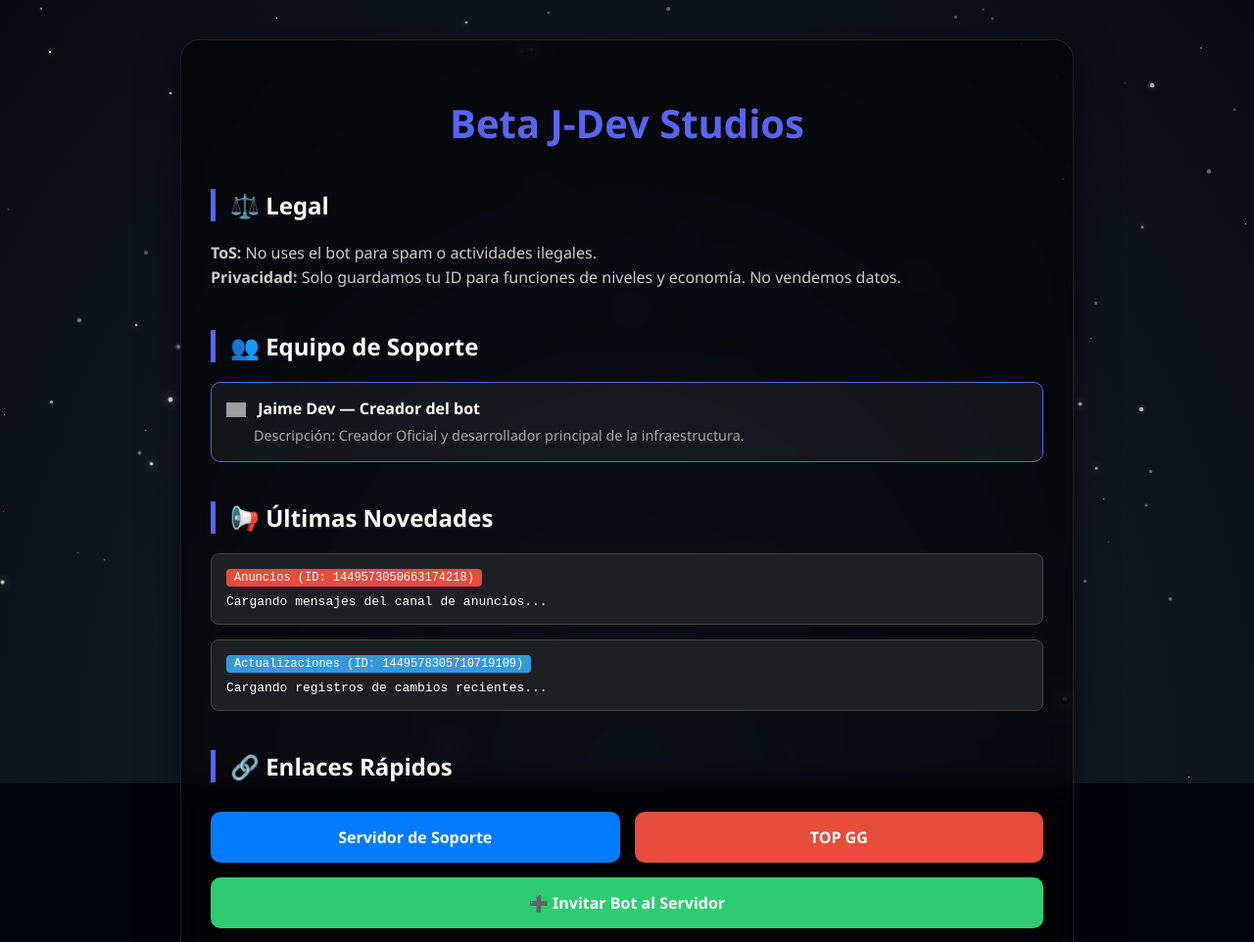
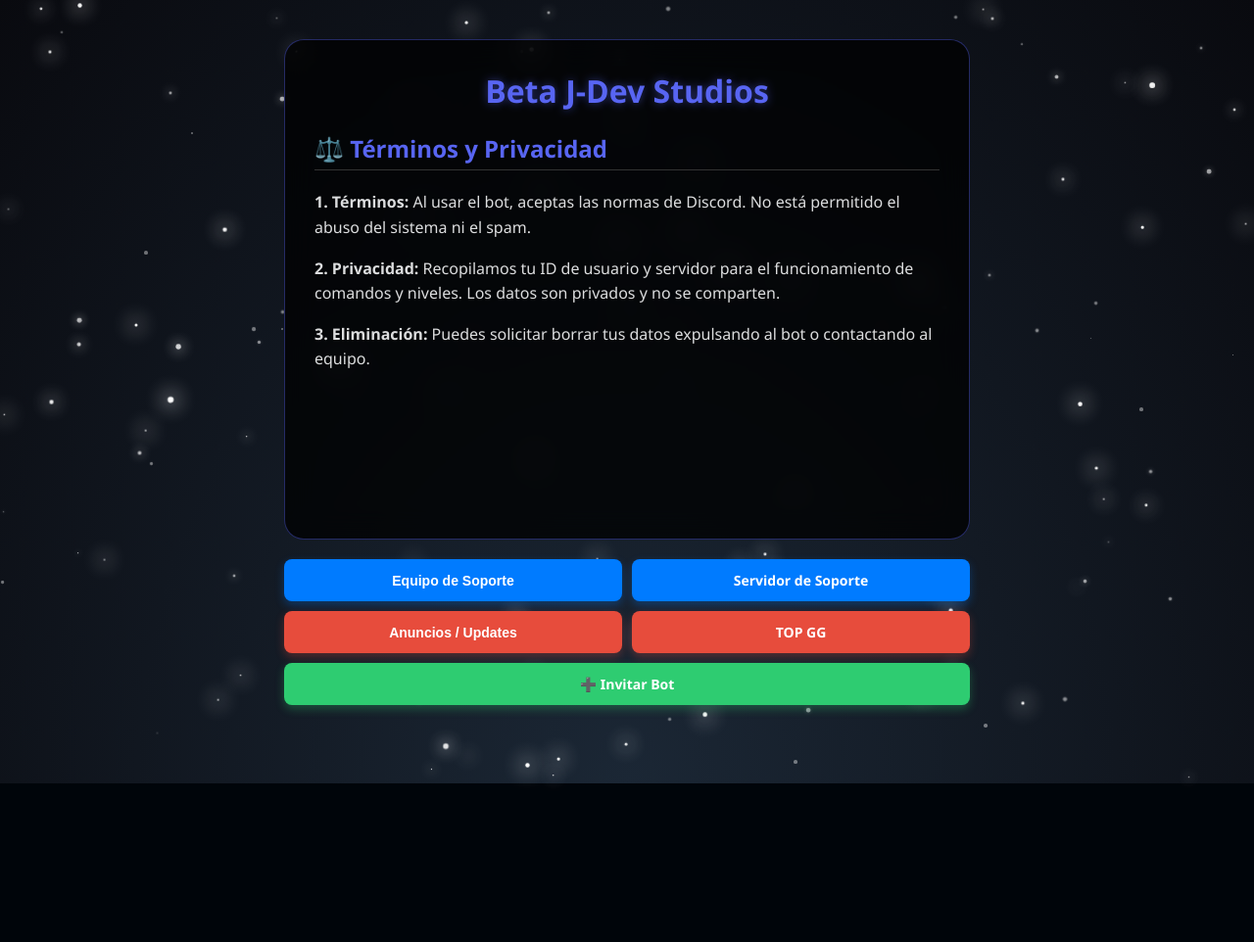
Before and after one commit to jaimecasag11-hub/bot-legal, a plain HTML site: page index.html in a window 1280 px wide. Shown: the top 962 px of the page at 98% size. After the commit the page ends 800 px from the top, so only its background shows below. Drawn offline with Linux system fonts and the light colour scheme; grey boxes are pictures that could not be loaded.

Commit message:
index.html

```diff
--- a/index.html
+++ b/index.html
@@ -3,88 +3,96 @@
 <head>
     <meta charset="UTF-8">
     <meta name="viewport" content="width=device-width, initial-scale=1.0">
-    <title>Beta J-Dev Studios - Legal & Soporte</title>
+    <title>Beta J-Dev Studios</title>
     <style>
-        body {
-            margin: 0; padding: 0;
-            background: #00050a;
-            color: white;
-            font-family: 'Segoe UI', Tahoma, sans-serif;
-            overflow-x: hidden;
+        body { margin: 0; padding: 0; background: #00050a; color: white; font-family: 'Segoe UI', sans-serif; overflow: hidden; }
+
+        /* Estrellas Brillantes */
+        .stars { position: fixed; top: 0; left: 0; width: 100%; height: 100%; z-index: -1; background: radial-gradient(ellipse at bottom, #1B2735 0%, #090A0F 100%); }
+        .star { position: absolute; background: white; border-radius: 50%; opacity: 0.8; animation: move linear infinite, twinkle 1.5s infinite ease-in-out; }
+        @keyframes move { from { transform: translateY(-10vh); } to { transform: translateY(110vh); } }
+        @keyframes twinkle { 0%, 100% { opacity: 0.4; transform: scale(1); } 50% { opacity: 1; transform: scale(1.5); box-shadow: 0 0 15px 2px white; } }
+
+        .container { max-width: 700px; margin: 5vh auto; height: 85vh; display: flex; flex-direction: column; }
+
+        /* Cuadro de Contenido Dinámico */
+        .content-box {
+            flex-grow: 1;
+            padding: 30px;
+            background: rgba(0, 0, 0, 0.75);
+            backdrop-filter: blur(15px);
+            border-radius: 20px;
+            border: 1px solid rgba(88, 101, 242, 0.4);
+            overflow-y: auto;
+            margin-bottom: 20px;
+            transition: all 0.3s ease;
         }
 
-        /* Estrellas mejoradas que brillan */
-        .stars { position: fixed; top: 0; left: 0; width: 100%; height: 100%; z-index: -1; background: radial-gradient(ellipse at bottom, #1B2735 0%, #090A0F 100%); }
-        .star { position: absolute; background: white; border-radius: 50%; opacity: 0.5; animation: move linear infinite, twinkle 2s infinite ease-in-out; }
-        @keyframes move { from { transform: translateY(-10vh); } to { transform: translateY(110vh); } }
-        @keyframes twinkle { 0%, 100% { opacity: 0.3; transform: scale(1); } 50% { opacity: 1; transform: scale(1.2); box-shadow: 0 0 10px white; } }
+        h1 { color: #5865F2; text-align: center; margin-top: 0; text-shadow: 0 0 10px rgba(88, 101, 242, 0.5); }
+        h2 { color: #5865F2; border-bottom: 1px solid #333; padding-bottom: 5px; }
+        p, li { color: #dcddde; line-height: 1.6; }
 
-        .container { max-width: 850px; margin: 40px auto; padding: 30px; background: rgba(0, 0, 0, 0.6); backdrop-filter: blur(12px); border-radius: 20px; border: 1px solid rgba(255, 255, 255, 0.1); box-shadow: 0 10px 40px rgba(0,0,0,0.5); }
+        /* Botonera */
+        .grid { display: grid; grid-template-columns: 1fr 1fr; gap: 10px; }
+        .btn { padding: 12px; border-radius: 8px; color: white; text-align: center; text-decoration: none; font-weight: bold; cursor: pointer; transition: 0.2s; border: none; font-size: 14px; }
+        .btn:hover { transform: translateY(-2px); filter: brightness(1.2); }
 
-        h1 { color: #5865F2; text-align: center; font-size: 2.5em; margin-bottom: 10px; }
-        h2 { border-left: 5px solid #5865F2; padding-left: 15px; margin-top: 40px; font-size: 1.5em; }
-        p, li { color: #ccc; line-height: 1.6; }
+        .azul { background: #007bff; box-shadow: 0 4px 10px rgba(0, 123, 255, 0.3); }
+        .verde { background: #2ecc71; box-shadow: 0 4px 10px rgba(46, 204, 113, 0.3); grid-column: span 2; }
+        .rojo { background: #e74c3c; box-shadow: 0 4px 10px rgba(231, 76, 60, 0.3); }
 
-        /* Contenedor de Botones */
-        .button-grid { display: grid; grid-template-columns: 1fr 1fr; gap: 15px; margin-top: 30px; }
-        .btn { border: none; padding: 15px; border-radius: 10px; color: white; text-align: center; text-decoration: none; font-weight: bold; cursor: pointer; transition: 0.3s; display: flex; align-items: center; justify-content: center; font-size: 16px; }
-        .btn:hover { transform: translateY(-3px); filter: brightness(1.2); box-shadow: 0 5px 15px rgba(0,0,0,0.3); }
-
-        /* Colores de Botones */
-        .btn-blue { background-color: #007bff; }  /* Azul */
-        .btn-green { background-color: #2ecc71; } /* Verde */
-        .btn-red { background-color: #e74c3c; }   /* Rojo */
-        .btn-full { grid-column: span 2; }
-
-        /* Sección Equipo */
-        .team-card { background: rgba(255,255,255,0.05); padding: 15px; border-radius: 10px; margin-top: 10px; border: 1px solid #5865F2; }
-        .discord-icon { width: 20px; vertical-align: middle; margin-right: 8px; }
-
-        /* Sección IDs */
-        .id-box { background: #1e1f22; padding: 15px; border-radius: 8px; font-family: monospace; border: 1px solid #444; margin-bottom: 15px; }
-        .tag { display: inline-block; padding: 2px 8px; border-radius: 4px; font-size: 12px; margin-bottom: 8px; }
-        .tag-ann { background: #e74c3c; }
-        .tag-upd { background: #3498db; }
+        .team-item { background: rgba(88, 101, 242, 0.1); padding: 15px; border-radius: 10px; border-left: 4px solid #5865F2; margin-bottom: 10px; }
     </style>
 </head>
 <body>
     <div class="stars" id="star-container"></div>
 
     <div class="container">
-        <h1>Beta J-Dev Studios</h1>
-
-        <h2>⚖️ Legal</h2>
-        <p><b>ToS:</b> No uses el bot para spam o actividades ilegales. <br>
-        <b>Privacidad:</b> Solo guardamos tu ID para funciones de niveles y economía. No vendemos datos.</p>
-
-        <h2>👥 Equipo de Soporte</h2>
-        <div class="team-card">
-            <img src="https://cdn-icons-png.flaticon.com/512/5968/5968756.png" class="discord-icon">
-            <strong>Jaime Dev — Creador del bot</strong>
-            <p style="margin: 5px 0 0 28px; font-size: 0.9em; color: #aaa;">Descripción: Creador Oficial y desarrollador principal de la infraestructura.</p>
+        <div class="content-box" id="main-content">
+            <h1>Beta J-Dev Studios</h1>
+            <h2>⚖️ Términos y Privacidad</h2>
+            <p><b>1. Términos:</b> Al usar el bot, aceptas las normas de Discord. No está permitido el abuso del sistema ni el spam.</p>
+            <p><b>2. Privacidad:</b> Recopilamos tu ID de usuario y servidor para el funcionamiento de comandos y niveles. Los datos son privados y no se comparten.</p>
+            <p><b>3. Eliminación:</b> Puedes solicitar borrar tus datos expulsando al bot o contactando al equipo.</p>
         </div>
 
-        <h2>📢 Últimas Novedades</h2>
-        <div class="id-box">
-            <span class="tag tag-ann">Anuncios (ID: 1449573050663174218)</span><br>
-            Cargando mensajes del canal de anuncios...
-        </div>
-        <div class="id-box">
-            <span class="tag tag-upd">Actualizaciones (ID: 1449578305710719109)</span><br>
-            Cargando registros de cambios recientes...
-        </div>
-
-        <h2>🔗 Enlaces Rápidos</h2>
-        <div class="button-grid">
-            <a href="https://discord.gg/BVTAsgUm8f" class="btn btn-blue" target="_blank">Servidor de Soporte</a>
-            <a href="https://top.gg/bot/1434700657733927054?s=073c749a233d9" class="btn btn-red" target="_blank">TOP GG</a>
-            <a href="https://discord.com/oauth2/authorize?client_id=1434700657733927054&permissions=8&integration_type=0&scope=bot+applications.commands" class="btn btn-green btn-full" target="_blank">➕ Invitar Bot al Servidor</a>
+        <div class="grid">
+            <button onclick="showTeam()" class="btn azul">Equipo de Soporte</button>
+            <a href="https://discord.gg/BVTAsgUm8f" target="_blank" class="btn azul">Servidor de Soporte</a>
+            <button onclick="showNews()" class="btn rojo">Anuncios / Updates</button>
+            <a href="https://top.gg/bot/1434700657733927054" target="_blank" class="btn rojo">TOP GG</a>
+            <a href="https://discord.com/oauth2/authorize?client_id=1434700657733927054&permissions=8&scope=bot+applications.commands" target="_blank" class="btn verde">➕ Invitar Bot</a>
         </div>
     </div>
 
     <script>
-        const container = document.getElementById('star-container');
-        for (let i = 0; i < 120; i++) {
+        const content = document.getElementById('main-content');
+
+        function showTeam() {
+            content.innerHTML = `
+                <h1>👥 Equipo de Soporte</h1>
+                <div class="team-item">
+                    <strong>🔵 Jaime Dev</strong> — Creador Oficial
+                    <p>Desarrollador principal de Beta J-Dev Studios. Encargado de la infraestructura y el código base.</p>
+                </div>
+                <button onclick="location.reload()" style="background:none; border:1px solid #5865F2; color:#5865F2; cursor:pointer; padding:5px 10px; border-radius:5px;">← Volver</button>
+            `;
+        }
+
+        function showNews() {
+            content.innerHTML = `
+                <h1>📢 Novedades</h1>
+                <h2>Anuncios (ID: 1449573050663174218)</h2>
+                <p style="background:#111; padding:10px; border-radius:5px; font-family:monospace;">📢 Esperando nuevos anuncios en el servidor...</p>
+                <h2>Actualizaciones (ID: 1449578305710719109)</h2>
+                <p style="background:#111; padding:10px; border-radius:5px; font-family:monospace;">📦 Beta J-Dev Studios v1.0 - Sistema de Landing Page activo.</p>
+                <button onclick="location.reload()" style="background:none; border:1px solid #5865F2; color:#5865F2; cursor:pointer; padding:5px 10px; border-radius:5px;">← Volver</button>
+            `;
+        }
+
+        // Generador de estrellas
+        const starContainer = document.getElementById('star-container');
+        for (let i = 0; i < 150; i++) {
             const star = document.createElement('div');
             star.className = 'star';
             const size = Math.random() * 4 + 'px';
@@ -92,9 +100,9 @@
             star.style.height = size;
             star.style.left = Math.random() * 100 + 'vw';
             star.style.top = Math.random() * 100 + 'vh';
-            star.style.animationDuration = (Math.random() * 8 + 4) + 's';
+            star.style.animationDuration = (Math.random() * 5 + 3) + 's';
             star.style.animationDelay = Math.random() * 5 + 's';
-            container.appendChild(star);
+            starContainer.appendChild(star);
         }
     </script>
 </body>
```
